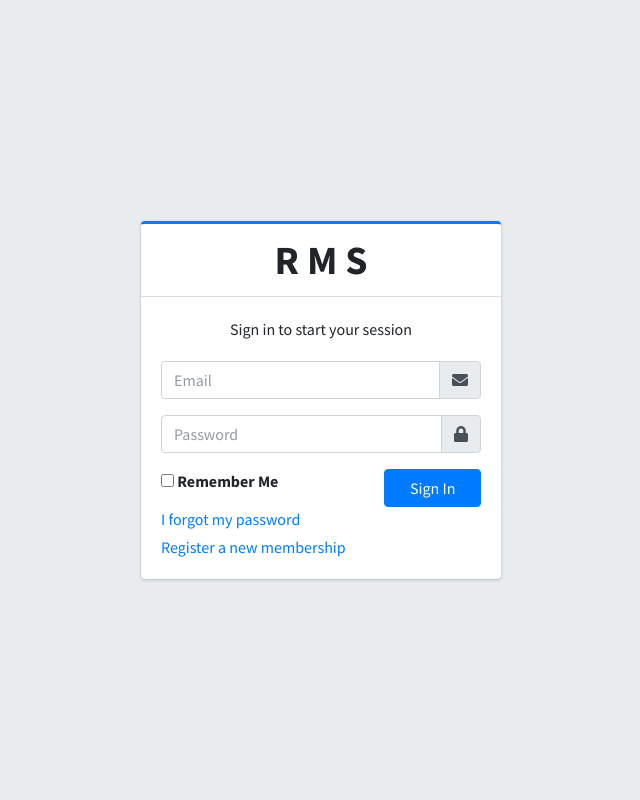
After one commit to immoazzem/rmstest1, a PHP site: page /login.php in a window 1280 px wide. The commit adds this page. Shown: the whole page, without its empty margins (319-959 px from the left). Run offline with PHP 8.4, Linux system fonts and the light colour scheme; some libraries are stand-ins or nearby versions.

Commit message:
minor change

```diff
--- /dev/null
+++ b/login.php
@@ -0,0 +1,80 @@
+<!DOCTYPE html>
+<html lang="en">
+<head>
+  <meta charset="utf-8">
+  <meta name="viewport" content="width=device-width, initial-scale=1">
+  <title>AdminLTE 3 | Log in (v2)</title>
+
+  <!-- Google Font: Source Sans Pro -->
+  <link rel="stylesheet" href="https://fonts.googleapis.com/css?family=Source+Sans+Pro:300,400,400i,700&display=fallback">
+  <!-- Font Awesome -->
+  <link rel="stylesheet" href="node_modules/@fortawesome/fontawesome-free/css/all.min.css">
+  <!-- Theme style -->
+  <link rel="stylesheet" href="dist/css/adminlte.min.css">
+</head>
+<body class="hold-transition login-page">
+<div class="login-box">
+  <!-- /.login-logo -->
+  <div class="card card-outline card-primary">
+    <div class="card-header text-center">
+      <a href="index.php" class="h1"><b>R M S</b></a>
+    </div>
+    <div class="card-body">
+      <p class="login-box-msg">Sign in to start your session</p>
+
+      <form action="../../index3.html" method="post">
+        <div class="input-group mb-3">
+          <input type="email" class="form-control" placeholder="Email">
+          <div class="input-group-append">
+            <div class="input-group-text">
+              <span class="fas fa-envelope"></span>
+            </div>
+          </div>
+        </div>
+        <div class="input-group mb-3">
+          <input type="password" class="form-control" placeholder="Password">
+          <div class="input-group-append">
+            <div class="input-group-text">
+              <span class="fas fa-lock"></span>
+            </div>
+          </div>
+        </div>
+        <div class="row">
+          <div class="col-8">
+            <div class="icheck-primary">
+              <input type="checkbox" id="remember">
+              <label for="remember">
+                Remember Me
+              </label>
+            </div>
+          </div>
+          <!-- /.col -->
+          <div class="col-4">
+            <button type="submit" class="btn btn-primary btn-block">Sign In</button>
+          </div>
+          <!-- /.col -->
+        </div>
+      </form>
+
+
+      <p class="mb-1">
+        <a href="forgot-password.html">I forgot my password</a>
+      </p>
+      <p class="mb-0">
+        <a href="register.html" class="text-center">Register a new membership</a>
+      </p>
+    </div>
+    <!-- /.card-body -->
+  </div>
+  <!-- /.card -->
+</div>
+<!-- /.login-box -->
+
+<!-- jQuery -->
+<script src="../../plugins/jquery/jquery.min.js"></script>
+<!-- Bootstrap 4 -->
+<script src="../../plugins/bootstrap/js/bootstrap.bundle.min.js"></script>
+<!-- AdminLTE App -->
+<script src="../../dist/js/adminlte.min.js"></script>
+</body>
+</html>
--- a/partials/_sidebar.php
+++ b/partials/_sidebar.php
@@ -34,7 +34,7 @@
     <!-- Brand Logo -->
     <a href="index.php" class="brand-link">
       <img src="dist/img/AdminLTELogo.png" alt="AdminLTE Logo" class="brand-image img-circle elevation-3" style="opacity: .8">
-      <span class="brand-text font-weight-light">R M S</span>
+      <span class="brand-text font-weight-light fs-3">R M S</span>
     </a>
 
     <!-- Sidebar -->
@@ -45,7 +45,7 @@
           <img src="dist/img/user2-160x160.jpg" class="img-circle elevation-2" alt="User Image">
         </div>
         <div class="info">
-          <a href="#" class="d-block">Admin Name</a>
+          <a href="#" class="d-block fs-5">Abu Sayed Rana</a>
         </div>
       </div>
 
```
Also changed, not shown: index.php (+7 -6 lines), stores.php (+33 -2 lines).
